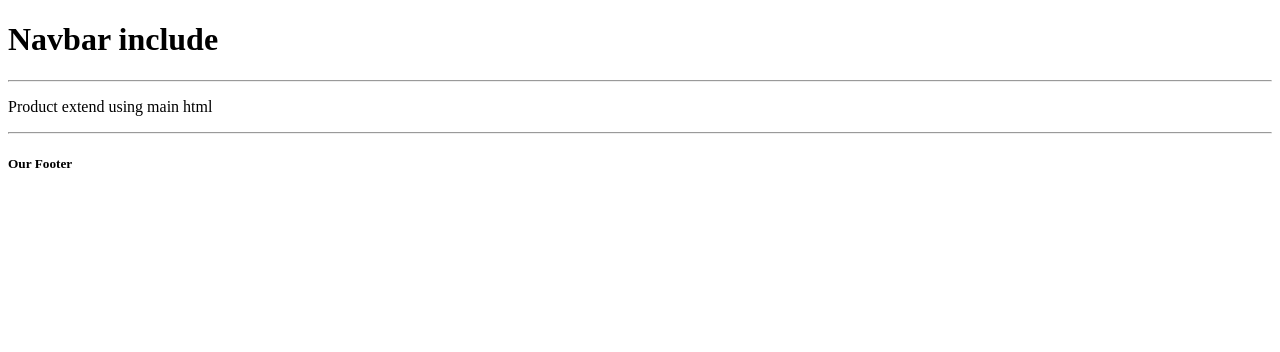
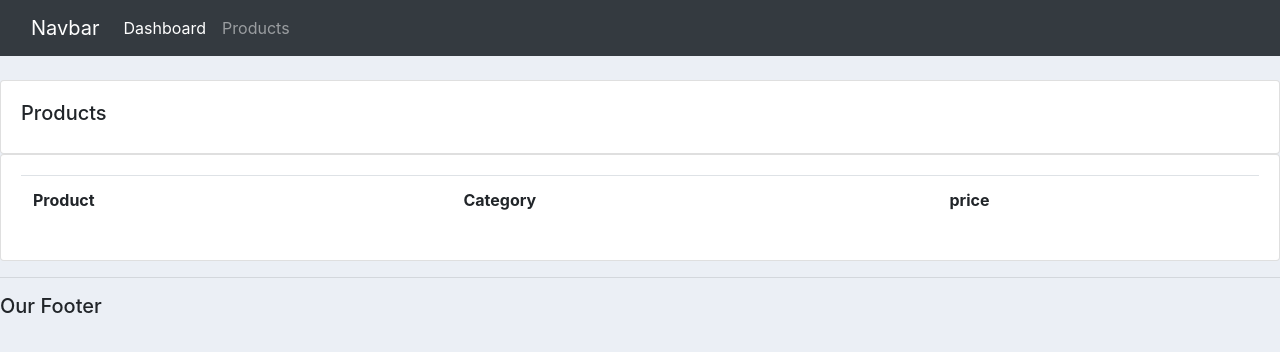
Before and after one commit to msayrac/customer-management-app, a Django app: page /products/ in a window 1280 px wide. Shown: the top 352 px of the page. Run offline with Django 5.2, Linux system fonts and the light colour scheme; lists and menus that the app fills with data are empty.

Commit message:
Templates & Inheritance. creating html and rendering them by django

```diff
--- a/accounts/templates/accounts/main.html
+++ b/accounts/templates/accounts/main.html
@@ -1,9 +1,38 @@
 <!DOCTYPE html>
 <html lang="en">
 <head>
+
     <meta charset="UTF-8">
     <meta name="viewport" content="width=device-width, initial-scale=1.0">
     <title>Customer Management App</title>
+    <link rel="stylesheet" href="https://cdn.jsdelivr.net/npm/bootstrap@4.4.1/dist/css/bootstrap.min.css" integrity="sha384-Vkoo8x4CGsO3+Hhxv8T/Q5PaXtkKtu6ug5TOeNV6gBiFeWPGFN9MuhOf23Q9Ifjh" crossorigin="anonymous">
+
+    <style>
+        #logo{
+
+        }
+
+        body {
+            background-color: #ebeff5;
+        }
+
+        #total-orders{
+            background-color: #4cb4c7;
+        }
+
+        #orders-delivered{
+            background-color: #7abecc;
+        }
+
+        #orders-pending{
+            background-color: #7CD1C0;
+        }
+
+    </style>
+
+
+
+
 </head>
 <body>
     <!-- navbar -->
@@ -16,5 +45,11 @@
 
     <hr>
     <h5>Our Footer</h5>
-</body>
+
+ <!-- Optional JavaScript -->
+    <!-- jQuery first, then Popper.js, then Bootstrap JS -->
+    <script src="https://code.jquery.com/jquery-3.4.1.slim.min.js" integrity="sha384-J6qa4849blE2+poT4WnyKhv5vZF5SrPo0iEjwBvKU7imGFAV0wwj1yYfoRSJoZ+n" crossorigin="anonymous"></script>
+    <script src="https://cdn.jsdelivr.net/npm/popper.js@1.16.0/dist/umd/popper.min.js" integrity="sha384-Q6E9RHvbIyZFJoft+2mJbHaEWldlvI9IOYy5n3zV9zzTtmI3UksdQRVvoxMfooAo" crossorigin="anonymous"></script>
+    <script src="https://cdn.jsdelivr.net/npm/bootstrap@4.4.1/dist/js/bootstrap.min.js" integrity="sha384-wfSDF2E50Y2D1uUdj0O3uMBJnjuUD4Ih7YwaYd1iqfktj0Uod8GCExl3Og8ifwB6" crossorigin="anonymous"></script>
+  </body>
 </html>
--- a/accounts/templates/accounts/navbar.html
+++ b/accounts/templates/accounts/navbar.html
@@ -1,3 +1,22 @@
+<nav class="navbar navbar-expand-lg navbar-dark bg-dark">
+  <div class="container-fluid">
+    <a class="navbar-brand" href="#">Navbar</a>
 
-<h1>Navbar include</h1>
-    <hr>
+    <button class="navbar-toggler" type="button" data-toggle="collapse" data-target="#navbarNav" aria-controls="navbarNav" aria-expanded="false" aria-label="Toggle navigation">
+      <span class="navbar-toggler-icon"></span>
+    </button>
+
+    <div class="collapse navbar-collapse" id="navbarNav">
+      <ul class="navbar-nav">
+        <li class="nav-item">
+          <a class="nav-link active" href="#">Dashboard</a>
+        </li>
+
+        <li class="nav-item">
+          <a class="nav-link" href="#">Products</a>
+        </li>
+
+      </ul>
+    </div>
+  </div>
+</nav>
--- a/accounts/templates/accounts/products.html
+++ b/accounts/templates/accounts/products.html
@@ -1,5 +1,23 @@
 {% extends 'accounts/main.html' %}
 
 {% block content %}
-    <p>Product extend using main html</p>
+
+    <br>
+    <div class="row">
+        <div class="col-md">
+            <div class="card card-body">
+                <h5>Products</h5>
+            </div>
+            <div class="card card-body">
+                <table class="table">
+                    <tr>
+                        <th>Product</th>
+                        <th>Category</th>
+                        <th>price</th>
+                    </tr>
+                </table>
+            </div>
+        </div>
+    </div>
+
  {% endblock%}
```
Also changed, not shown: accounts/templates/accounts/customer.html (+63 -1 lines), accounts/templates/accounts/dashboard.html (+43 -1 lines), accounts/templates/accounts/status.html (added, +51 -0 lines).
